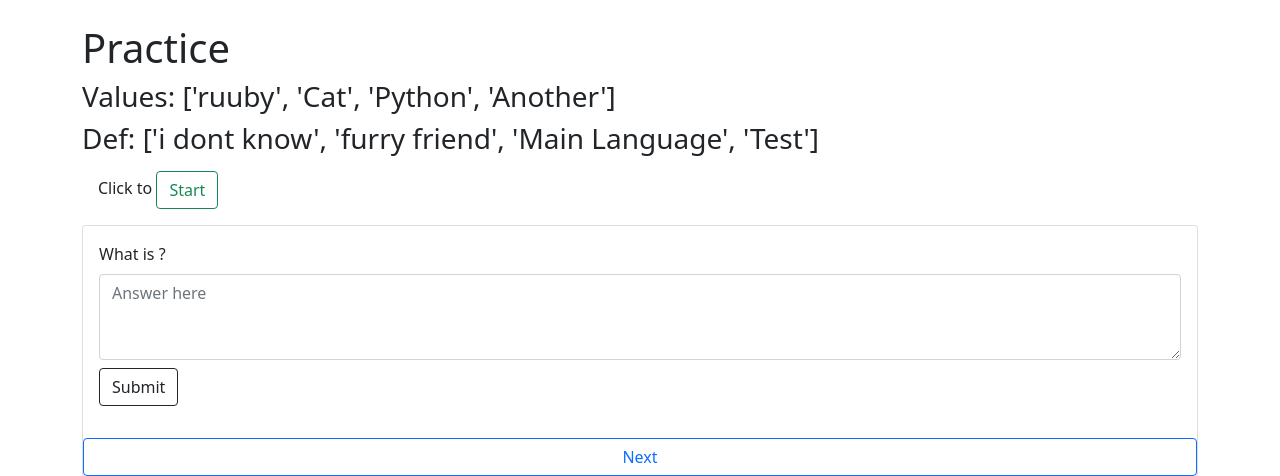
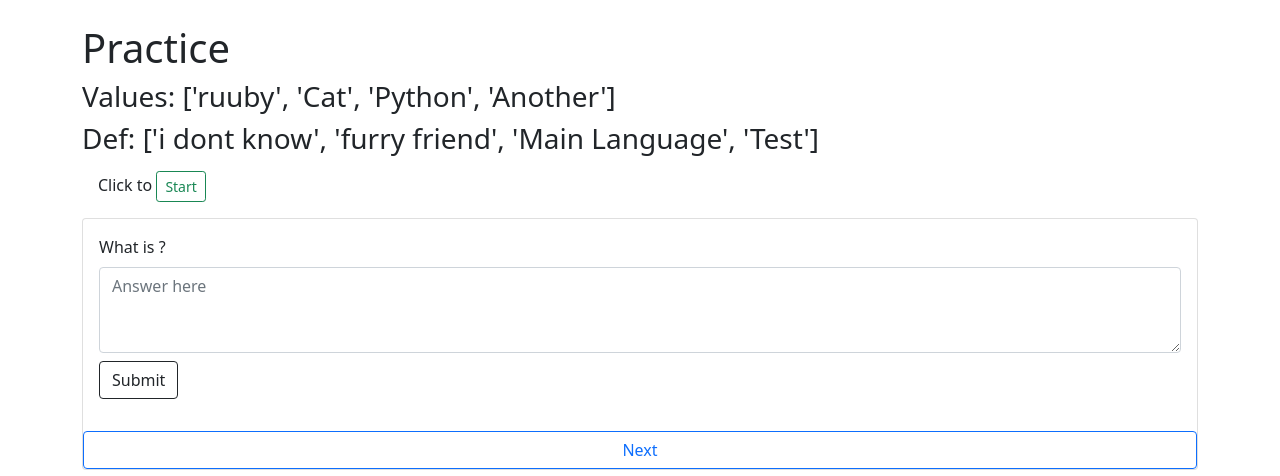
Before and after one commit to 98-percent-Milk/CRUD, a Flask app: page /fc/practice in a window 1280 px wide. Shown: the part 56-532 px from the top of the page. Run offline with Flask 2, Linux system fonts and the light colour scheme; data comes from the database, SQL or seed files in the repository; some libraries are stand-ins or nearby versions.

Commit message:
made start button smaller

```diff
--- a/web_version/the_app/templates/practice.html
+++ b/web_version/the_app/templates/practice.html
@@ -8,7 +8,7 @@
     <h3>Def: {{fc_def}}</h3>
     <div class="form-group m-3">
         <p>Click to
-            <button type="submit" class="btn btn-outline-success" onclick='randomTerm(), this.disabled = true;'>Start</button>
+            <button type="submit" class="btn btn-outline-success btn-sm" onclick='randomTerm(), this.disabled = true;'>Start</button>
         </p>
     </div>
 
```
